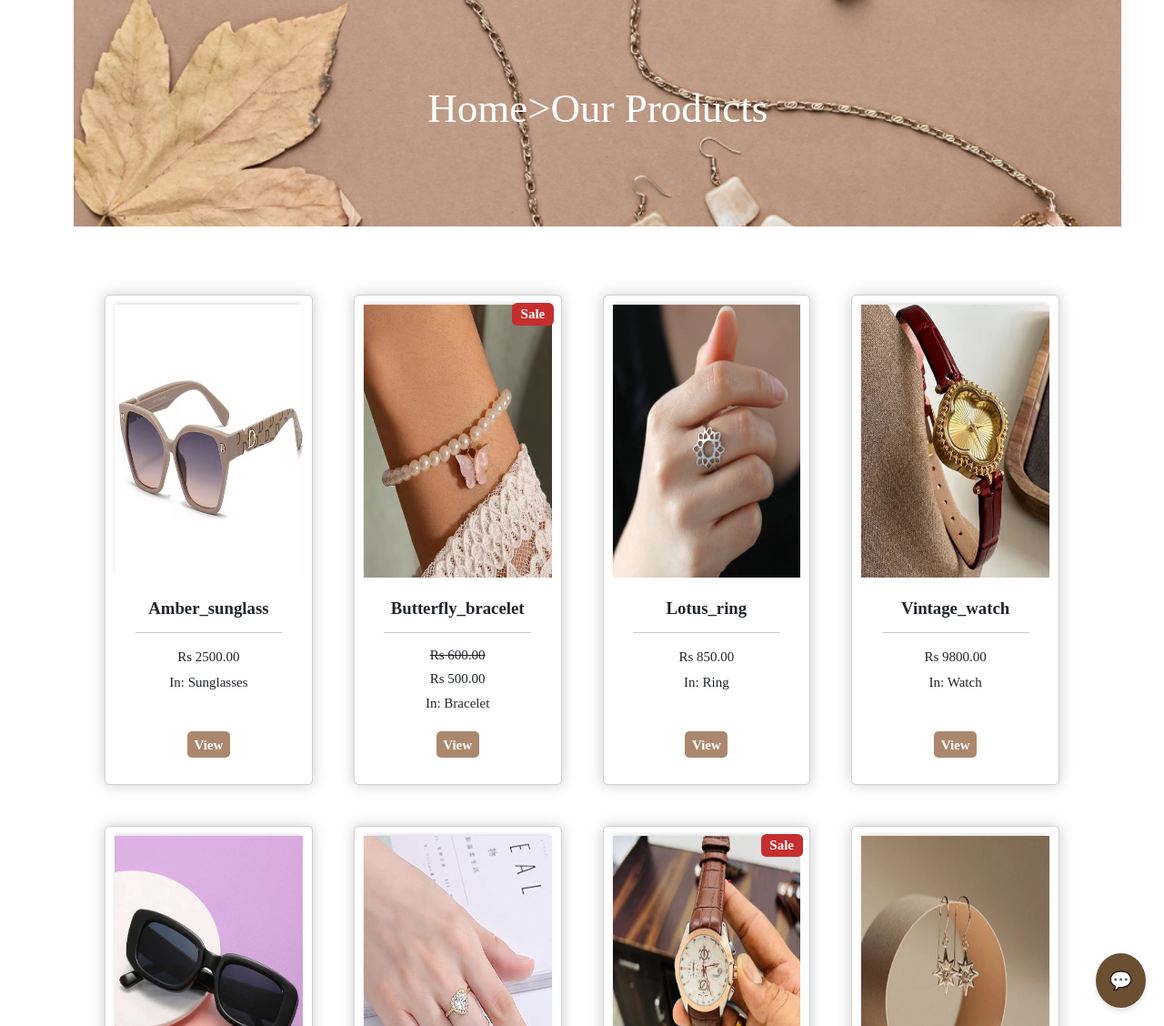
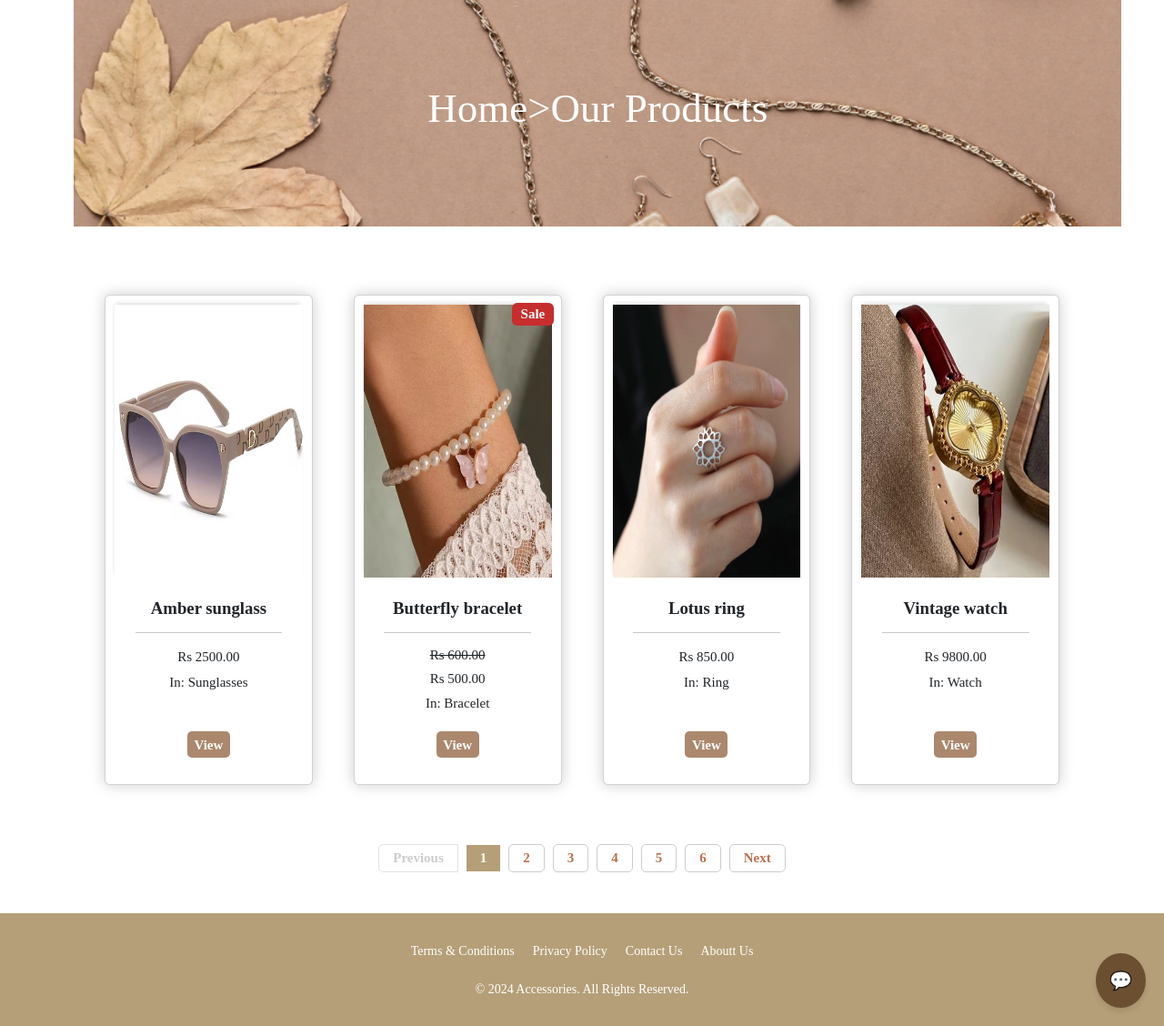
Before and after one commit to RachanaMaskey/ebot, a Django app: page /allproduct/ in a window 1280 px wide. Shown: the part 100-1228 px from the top of the page at 91% size. Run offline with Django 5.2, Linux system fonts and the light colour scheme; data comes from the database, SQL or seed files in the repository; both versions use the stored data as it was after the commit; some libraries are stand-ins or nearby versions.

Commit message:
pagination feature

```diff
--- a/ecommerce/templates/allproduct.html
+++ b/ecommerce/templates/allproduct.html
@@ -90,6 +90,67 @@
                 width: 100%;
                 height: 530px;
             }
+            /*pagintion*/
+        .pagination {
+            margin-top: 20px;
+            display: flex;
+            justify-content: center;
+            align-items: center;
+            gap: 10px;
+        }
+
+        .pagination a {
+            text-decoration: none;
+            padding: 5px 15px;
+            border: 1px solid #ccc;
+            border-radius: 5px;
+            color: #BA704F;
+        }
+
+        .pagination a:hover {
+            background-color: #B59F78;
+            color: white;
+        }
+
+        .pagination a:active {
+            background-color: #BA704F;
+            color: white;
+            border: 1px solid #B59F78;  /* Match border with the brown color */
+        }
+
+        .pagination span {
+            font-weight: bold;
+        }
+        .custom-btn {
+            padding: 10px 20px;
+            border: 2px solid #B59F78;
+            border-radius: 5px;
+            background-color: transparent;
+            color: black;
+            cursor: pointer;
+            transition: all 0.3s ease;
+        }
+
+        .custom-btn:hover {
+            background-color: #B59F78;
+            color: white;
+        }
+        .page-link {
+    padding: 5px 15px;
+    border: 1px solid #ddd;
+    color: #007bff;
+    text-decoration: none;
+}.page-link.active {
+    background-color: #B59F78;
+    color: white;
+    border: #BA704F;
+}
+
+.page-link.disabled {
+    color: #ccc;
+    pointer-events: none;
+}
+
 
         </style>
     </header>
@@ -108,34 +169,32 @@
     </div>
 </header>
 
-
 <section class="py-5">
     <div class="container px-4 px-lg-5 mt-3">
         <div class="row gx-4 gx-lg-5 row-cols-2 row-cols-md-3 row-cols-xl-4 justify-content-center">
-            {%for product in products%}
+            {% for product in page_obj %}
                 {% if product.is_sale %}
                     <div class="col mb-5">
                         <div class="card h-100 box-element">
                              <!-- Sale badge-->
-                             <div class="badge  text-white position-absolute" style="top: 0.5rem; right: 0.5rem;background-color:#C62E2E;">Sale</div>
+                             <div class="badge text-white position-absolute" style="top: 0.5rem; right: 0.5rem; background-color:#C62E2E;">Sale</div>
                             <!-- Product image-->
-                            <img class="thumbnail" src="{{product.image.url}}" alt="..." />
+                            <img class="thumbnail" src="{{ product.image.url }}" alt="..." />
                             <!-- Product details-->
                             <div class="card-body p-4">
                                 <div class="text-center">
                                     <!-- Product name-->
-                                    <h5 class="fw-bolder">{{product.name}}</h5>
+                                    <h5 class="fw-bolder">{{ product.name }}</h5>
                                     <hr>
-                                    <h6><strike>Rs {{product.price}}</strike></h6>
-                                    <h6>Rs {{product.sale_price}}</h6>
-                                    In: {{product.category}}
+                                    <h6><strike>Rs {{ product.price }}</strike></h6>
+                                    <h6>Rs {{ product.sale_price }}</h6>
+                                    In: {{ product.category }}
                                 </div>
                             </div>
                             <!-- Product actions-->
                             <div class="card-footer p-4 pt-0 border-top-0 bg-transparent">
                                 <div class="text-center">
-                                    <!-- <button data-product="" data-action="add" class="custom-cart-button">Add to Cart</button> -->
-                                    <a class="custom-cart-button" href="{%url 'product' product.id %}">View</a>
+                                    <a class="custom-cart-button" href="{% url 'product' product.id %}">View</a>
                                 </div>
                             </div>
                         </div>
@@ -144,32 +203,71 @@
                     <div class="col mb-5">
                         <div class="card h-100 box-element">
                             <!-- Product image-->
-                            <img class="thumbnail" src="{{product.image.url}}" alt="..." />
+                            <img class="thumbnail" src="{{ product.image.url }}" alt="..." />
                             <!-- Product details-->
                             <div class="card-body p-4">
                                 <div class="text-center">
                                     <!-- Product name-->
-                                    <h5 class="fw-bolder">{{product.name}}</h5>
+                                    <h5 class="fw-bolder">{{ product.name }}</h5>
                                     <hr>
-                                    <h6 style="display: inline-block;">Rs {{product.price}}</h6>
+                                    <h6 style="display: inline-block;">Rs {{ product.price }}</h6>
                                     <br>
-                                    In: {{product.category}}
+                                    In: {{ product.category }}
                                 </div>
                             </div>
                             <!-- Product actions-->
                             <div class="card-footer p-4 pt-0 border-top-0 bg-transparent">
                                 <div class="text-center">
-                                    <!-- <button data-product="" data-action="add" class="custom-cart-button">Add to Cart</button> -->
-                                    <a class="custom-cart-button" href="{%url 'product' product.id %}">View</a>
+                                    <a class="custom-cart-button" href="{% url 'product' product.id %}">View</a>
                                 </div>
                             </div>
                         </div>
                     </div>
                 {% endif %}
             {% endfor %}
+        </div>
 
+        <!-- Pagination Controls: Previous, Page Numbers, Next -->
+        <div class="pagination">
+            <!-- Previous Button -->
+            <span class="page-item">
+                {% if page_obj.has_previous %}
+                    <a class="page-link" href="?page={{ page_obj.previous_page_number }}">Previous</a>
+                {% else %}
+                    <span class="page-link disabled">Previous</span>
+                {% endif %}
+            </span>
+
+            <!-- Page Number Links -->
+            {% for num in page_obj.paginator.page_range %}
+                <span class="page-item">
+                    {% if num == page_obj.number %}
+                        <span class="page-link active">{{ num }}</span>
+                    {% else %}
+                        <a class="page-link" href="?page={{ num }}">{{ num }}</a>
+                    {% endif %}
+                </span>
+            {% endfor %}
+
+            <!-- Next Button -->
+            <span class="page-item">
+                {% if page_obj.has_next %}
+                    <a class="page-link" href="?page={{ page_obj.next_page_number }}">Next</a>
+                {% else %}
+                    <span class="page-link disabled">Next</span>
+                {% endif %}
+            </span>
         </div>
     </div>
 </section>
 
+<script>
+    document.addEventListener('DOMContentLoaded', () => {
+        document.querySelectorAll('.card-body h5').forEach(el => {
+            el.textContent = el.textContent.replace(/_/g, ' ');
+        });
+    });
+  </script>
+
+
 {%endblock content%}
--- a/ecommerce/views.py
+++ b/ecommerce/views.py
@@ -6,6 +6,7 @@ from django.contrib.auth.models import User
 from django.contrib.auth.forms import UserCreationForm
 from django import forms
 from .forms import SignUpForm
+from django.core.paginator import Paginator
 
 
 
@@ -30,7 +31,11 @@ def contact(request):
 def allproduct(request):
     products= Product.objects.all()
     categories=Category.objects.all()
-    return render(request,'allproduct.html',{"categories":categories,"products":products})
+    paginator =Paginator(products, 4)  # Show 4 products per page
+
+    page_number = request.GET.get('page')  # Get the page number from the query parameters
+    page_obj = paginator.get_page(page_number)  # Get the products for the requested page
+    return render(request,'allproduct.html',{"categories":categories,"products":products,'page_obj': page_obj})
 
 
 def login_user(request):
```
Also changed, not shown: ecommerce/templates/product.html (+8 -0 lines), db.sqlite3.
